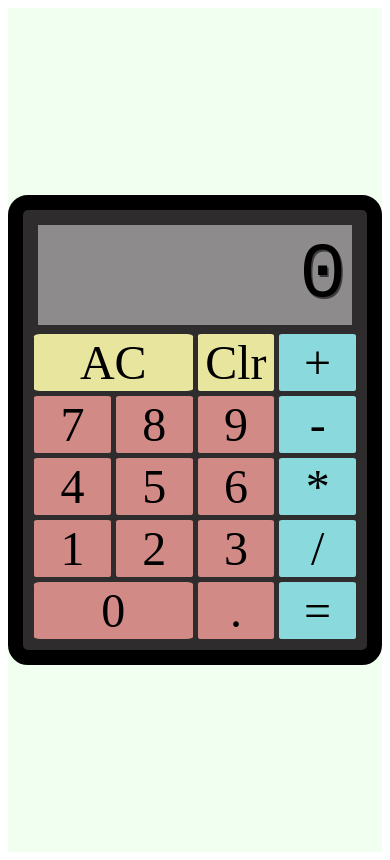
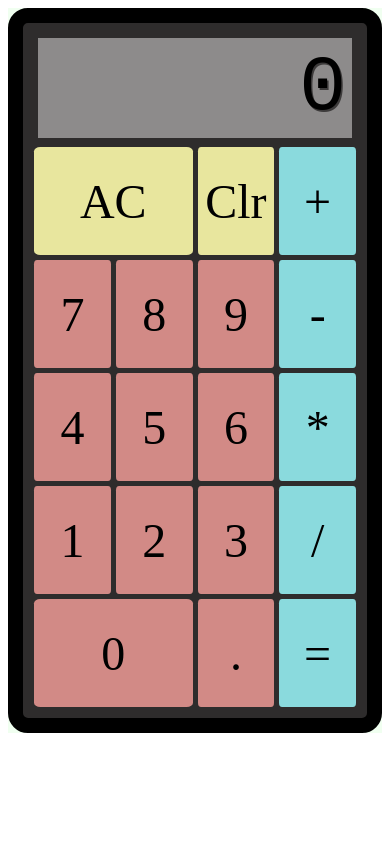
Before and after one commit to Akal-Murugan/Calculator, a plain HTML site: page index.html in a window 390 px wide. Drawn offline with Linux system fonts and the light colour scheme.

Commit message:
Height responsiveness added

```diff
--- a/style.css
+++ b/style.css
@@ -6,7 +6,6 @@ html {
     display: flex;
     justify-content: center;
     align-items: center;
-    min-height: 100vh;
     background-color: honeydew;
 }
 
@@ -19,7 +18,7 @@ html {
     border-radius: 20px;
     display: grid;
     grid-template-columns: repeat(4, 1fr);
-    grid-template-rows: minmax(100px, auto) repeat(5, 1fr);
+    grid-auto-rows: 1fr;
     gap: 3px;
     padding: 10px;
 }
```
